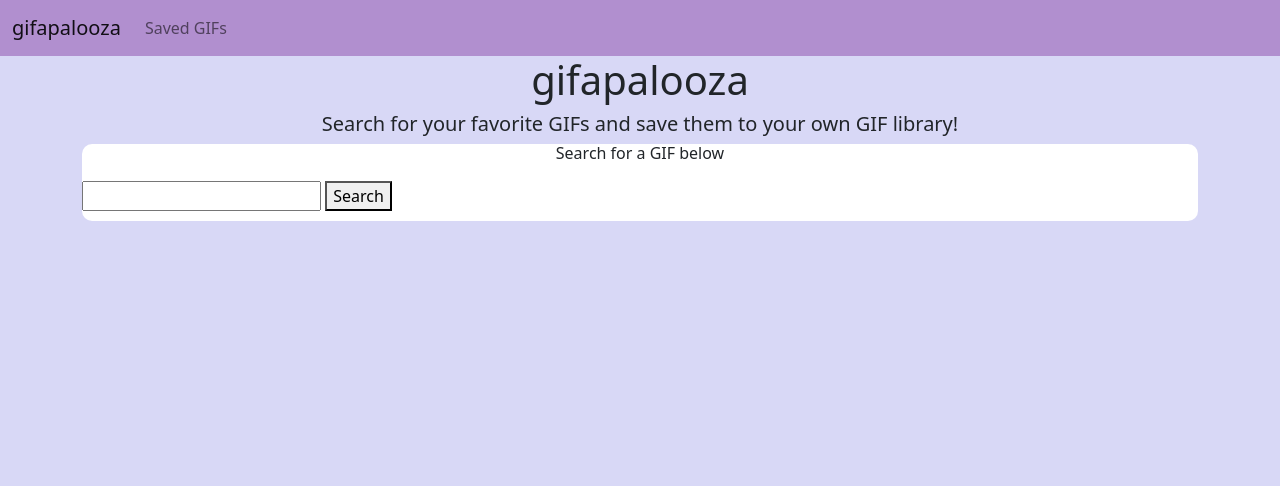
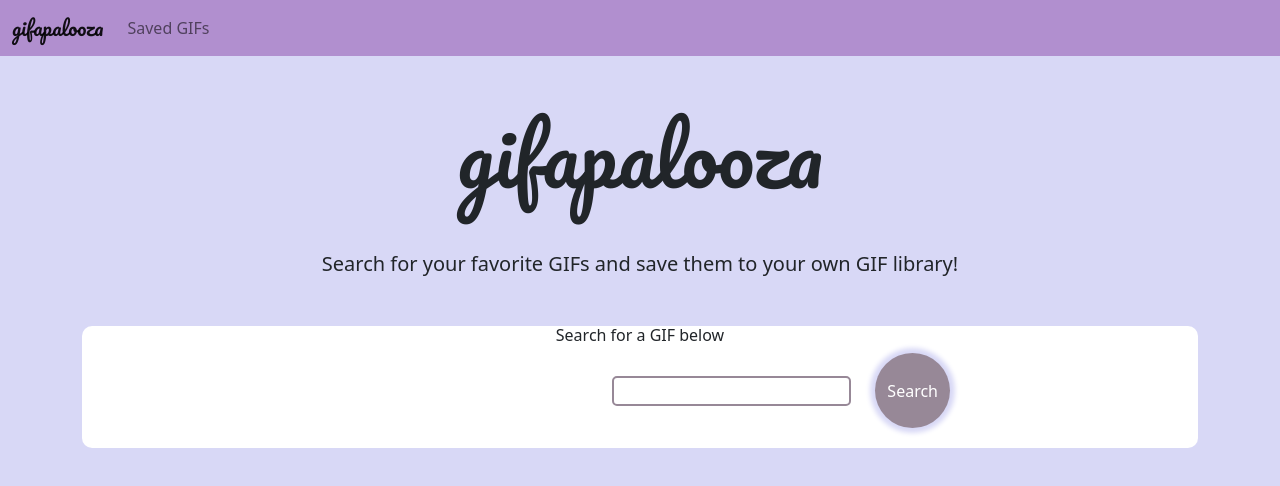
Before and after one commit to sequint/gifapalooza, a plain HTML site: page index.html in a window 1280 px wide. Drawn offline with nearby package versions, Linux system fonts and the light colour scheme.

Commit message:
Update fonts and button colors

```diff
--- a/assets/css/style.css
+++ b/assets/css/style.css
@@ -6,15 +6,52 @@ body {
   background-color: #B18FCF;
 }
 
+.logo {
+  font-family: 'Pacifico', cursive;
+}
+
+.page-title {
+  font-size: 80px;
+  margin-top: 50px;
+  margin-bottom: 50px;
+}
+
 .search-result-area {
   background-color: white;
   border-radius: 10px;
+  margin-top: 50px;
 }
 
 .search-input {
-  margin: 10px auto 10px auto;
+  margin: 10px 0px 10px 530px;
+}
+
+.search-input {
+  border: #978897 solid 2px;
+  border-radius: 5px;
+}
+
+.search-btn {
+  color: white;
+  border: none;
+  background-color: #978897;
+  border-radius: 50%;
+  height: 75px;
+  width: 75px;
+  box-shadow: 0px 0px 5px 5px #D8D8F6;
+  margin-left: 20px;
+  margin-bottom: 20px;
 }
 
 .gif {
   width: 18rem;
 }
+
+@media only screen and (max-width: 576px) {
+  .page-title {
+    font-size: 50px;
+  }
+  .search-input {
+    margin: 10px 0px 10px 0px;
+  }
+}
--- a/index.html
+++ b/index.html
@@ -6,8 +6,11 @@
   <meta name="viewport" content="width=device-width, initial-scale=1.0">
   <title>gifapalooza</title>
   <link rel="stylesheet" href="./assets/css/reset.css">
+  <link rel="preconnect" href="https://fonts.googleapis.com">
+  <link rel="preconnect" href="https://fonts.gstatic.com" crossorigin>
+  <link href="https://fonts.googleapis.com/css2?family=Pacifico&display=swap" rel="stylesheet">
   <link href="https://cdn.jsdelivr.net/npm/bootstrap@5.1.0/dist/css/bootstrap.min.css" rel="stylesheet"
-    integrity="sha384-KyZXEAg3QhqLMpG8r+8fhAXLRk2vvoC2f3B09zVXn8CA5QIVfZOJ3BCsw2P0p/We" crossorigin="anonymous">
+  integrity="sha384-KyZXEAg3QhqLMpG8r+8fhAXLRk2vvoC2f3B09zVXn8CA5QIVfZOJ3BCsw2P0p/We" crossorigin="anonymous">
   <link rel="stylesheet" href="./assets/css/style.css">
 </head>
 <body>
@@ -15,7 +18,7 @@
   <div class="container-fluid p-0">
     <nav class="navbar navbar-expand-lg navbar-light nav-cust-style">
       <div class="container-fluid">
-        <a class="navbar-brand" href="#">gifapalooza</a>
+        <a class="navbar-brand logo" href="#">gifapalooza</a>
         <button class="navbar-toggler" type="button" data-bs-toggle="collapse" data-bs-target="#navbarNav"
           aria-controls="navbarNav" aria-expanded="false" aria-label="Toggle navigation">
           <span class="navbar-toggler-icon"></span>
@@ -30,12 +33,14 @@
       </div>
     </nav>
     <div class="container">
-      <h1 class="title text-center">gifapalooza</h1>
+      <h1 class="title text-center logo page-title">gifapalooza</h1>
       <h5 class="site-description text-center">Search for your favorite GIFs and save them to your own GIF library!</h5>
       <div class="search-result-area">
         <h6 class="search-prompt text-center">Search for a GIF below</h6>
-        <input type="text" class="d-inline search-input" id="search-input">
-        <button class="search-btn" id="search-btn">Search</button>
+        <div class="input-wrap">
+          <input type="text" class="d-inline search-input" id="search-input">
+          <button class="search-btn" id="search-btn">Search</button>
+        </div>
         <div class="row" id="results"></div>
       </div>
     </div>
```
Also changed, not shown: saved-gifs.html (+5 -2 lines).
